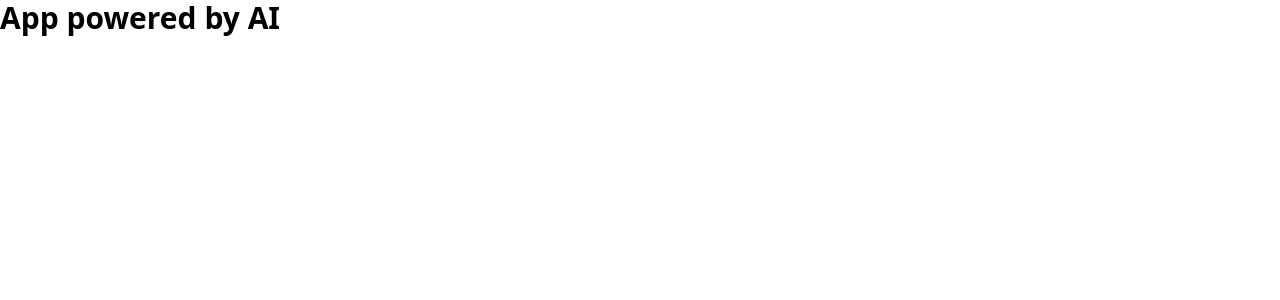
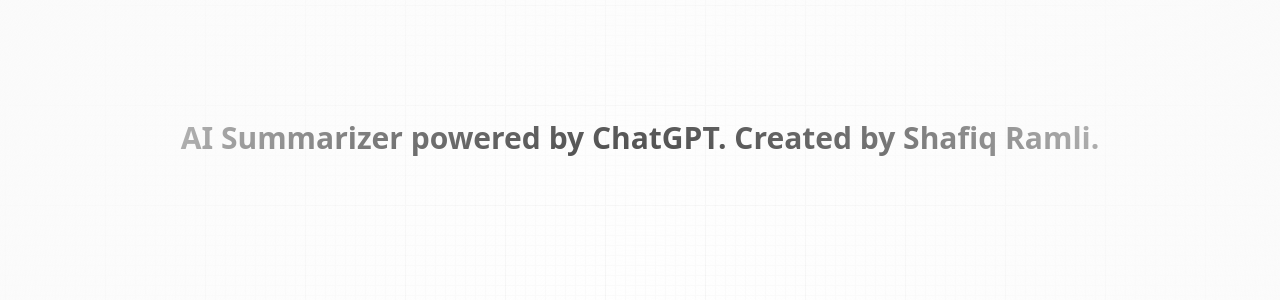
Before and after one commit to xtrmcdr/ai-summarizer, a React (Vite) app: page / in a window 1280 px wide. Shown: the top 300 px of the page. Built offline with nearby package versions, Linux system fonts and the light colour scheme; a web font is replaced by a local one.

Commit message:
Update for Demo, Hero components

```diff
--- a/src/assets/App.jsx
+++ b/src/assets/App.jsx
@@ -1,8 +1,14 @@
-import React from 'react'
+import Demo from './components/Demo';
+import Hero from './components/Hero';
+import './App.css';
 
 const App = () => {
     return (
-        <div className='text-3xl font-bold'>App powered by AI</div>
+        <main>
+            <div className='main text-3xl font-bold'>AI Summarizer powered by ChatGPT. Created by Shafiq Ramli.</div>
+
+        </main>
+
     )
 }
 
--- /dev/null
+++ b/src/assets/components/Demo.jsx
@@ -0,0 +1,9 @@
+import React from 'react'
+
+const Demo = () => {
+  return (
+    <div>Demo</div>
+  )
+}
+
+export default Demo
--- /dev/null
+++ b/src/assets/components/Hero.jsx
@@ -0,0 +1,9 @@
+import React from 'react'
+
+const Hero = () => {
+  return (
+    <div>Hero</div>
+  )
+}
+
+export default Hero
```
Also changed, not shown: src/components/Demo.jsx (deleted).
